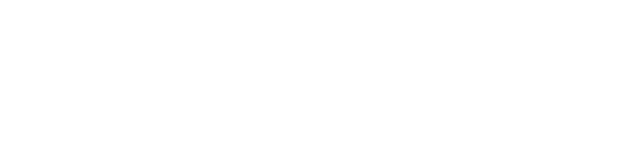
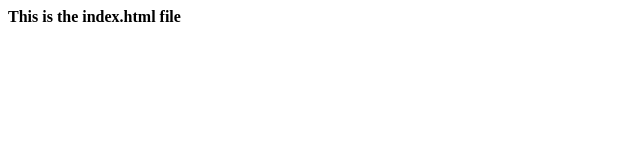
Before and after one commit to TylerRollo/tylerrollo.github.io, a plain HTML site: page index.html in a window 1280 px wide. Shown: the whole page, without its empty margins (0-640 px from the left). Drawn offline with Linux system fonts and the light colour scheme.

Commit message:
Add bold text to index.html

```diff
--- a/index.html
+++ b/index.html
@@ -1 +1,4 @@
 <!DOCTYPE html>
+<b>
+  This is the index.html file
+</b>
```
